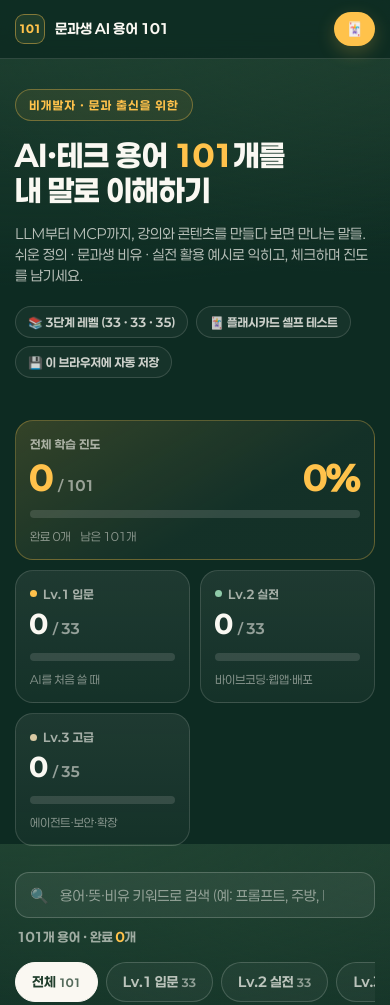
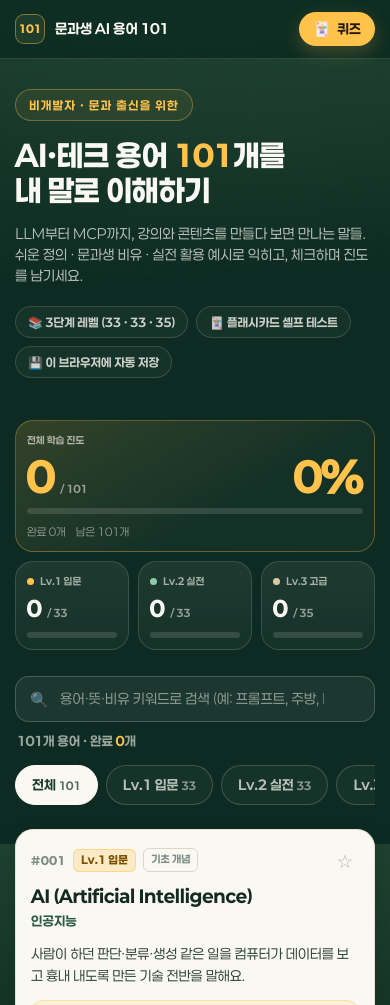
Before and after one commit to moonflowergarden123-arch/lecture-board, a plain HTML site: page ai-101/index.html in a window 390 px wide. Shown: the top 1005 px of the page. Drawn offline with Linux system fonts and the light colour scheme.

Commit message:
polish(ai-101): 모바일 대시보드 3열 레벨 카드·상단 퀴즈 버튼 라벨 정리

```diff
--- a/ai-101/index.html
+++ b/ai-101/index.html
@@ -70,6 +70,7 @@ a{color:var(--gold)}
 .btn-ghost{border:1px solid rgba(250,248,242,.28);color:var(--cream)}
 .btn-ghost:hover{border-color:rgba(250,248,242,.6);background:rgba(250,248,242,.06)}
 .btn-sm{padding:7px 12px;font-size:12.5px}
+.btn .lbl-short{display:none}
 
 /* ── hero ────────────────────────────────── */
 .hero{padding:44px 0 22px}
@@ -243,7 +244,7 @@ a{color:var(--gold)}
 
 /* ── responsive ──────────────────────────── */
 @media (max-width:900px){
-  .dash{grid-template-columns:1fr 1fr}
+  .dash{grid-template-columns:repeat(3,1fr)}
   .panel.total{grid-column:1/-1}
   .hero{padding:30px 0 16px}
 }
@@ -252,11 +253,17 @@ a{color:var(--gold)}
   .topbar .wrap{height:58px;gap:8px}
   .brand .school{display:none}
   .topbar .btn span.lbl{display:none}
-  .topbar .btn{padding:9px 12px}
-  .dash{grid-template-columns:1fr 1fr;gap:10px}
-  .panel{padding:14px}
-  .panel .big b{font-size:26px}
-  .panel.total .big b{font-size:34px}
+  .topbar .btn span.lbl-short{display:inline}
+  .topbar .btn{padding:9px 14px}
+  .dash{grid-template-columns:repeat(3,1fr);gap:9px}
+  .panel{padding:12px 11px 11px}
+  .panel .label{font-size:10px;letter-spacing:0}
+  .panel .big b{font-size:22px}
+  .panel .big span{font-size:10.5px}
+  .panel .rate{font-size:11px}
+  .panel .bar{margin-top:10px;height:6px}
+  .panel .foot{display:none}
+  .panel.total .foot{display:flex;font-size:11px}
   .grid{grid-template-columns:1fr;gap:13px}
   .card{padding:16px 15px 12px}
   .search input{height:46px;font-size:14px}
@@ -283,7 +290,7 @@ a{color:var(--gold)}
       </div>
     </div>
     <div class="spacer"></div>
-    <button class="btn btn-gold" id="quizBtn">🃏 <span class="lbl">플래시카드 퀴즈</span></button>
+    <button class="btn btn-gold" id="quizBtn">🃏 <span class="lbl">플래시카드 퀴즈</span><span class="lbl-short">퀴즈</span></button>
   </div>
 </header>
 
```
